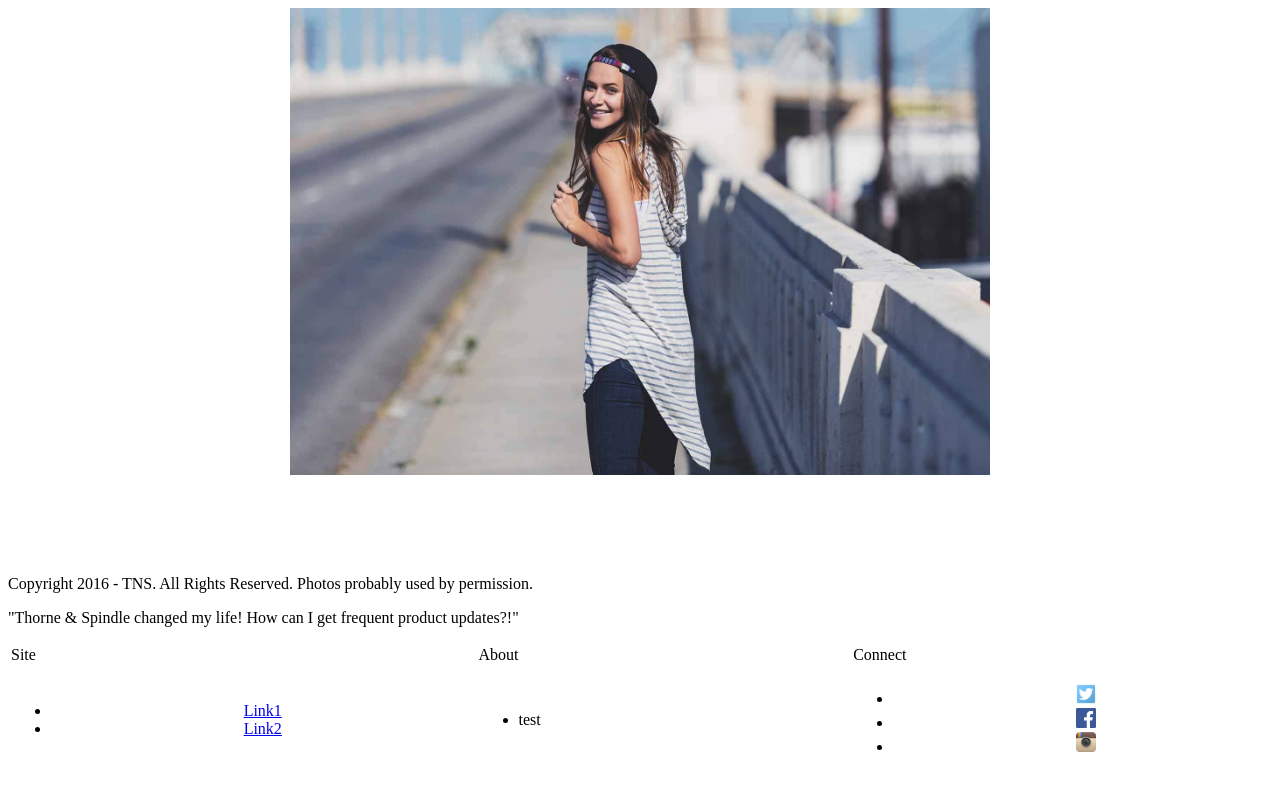
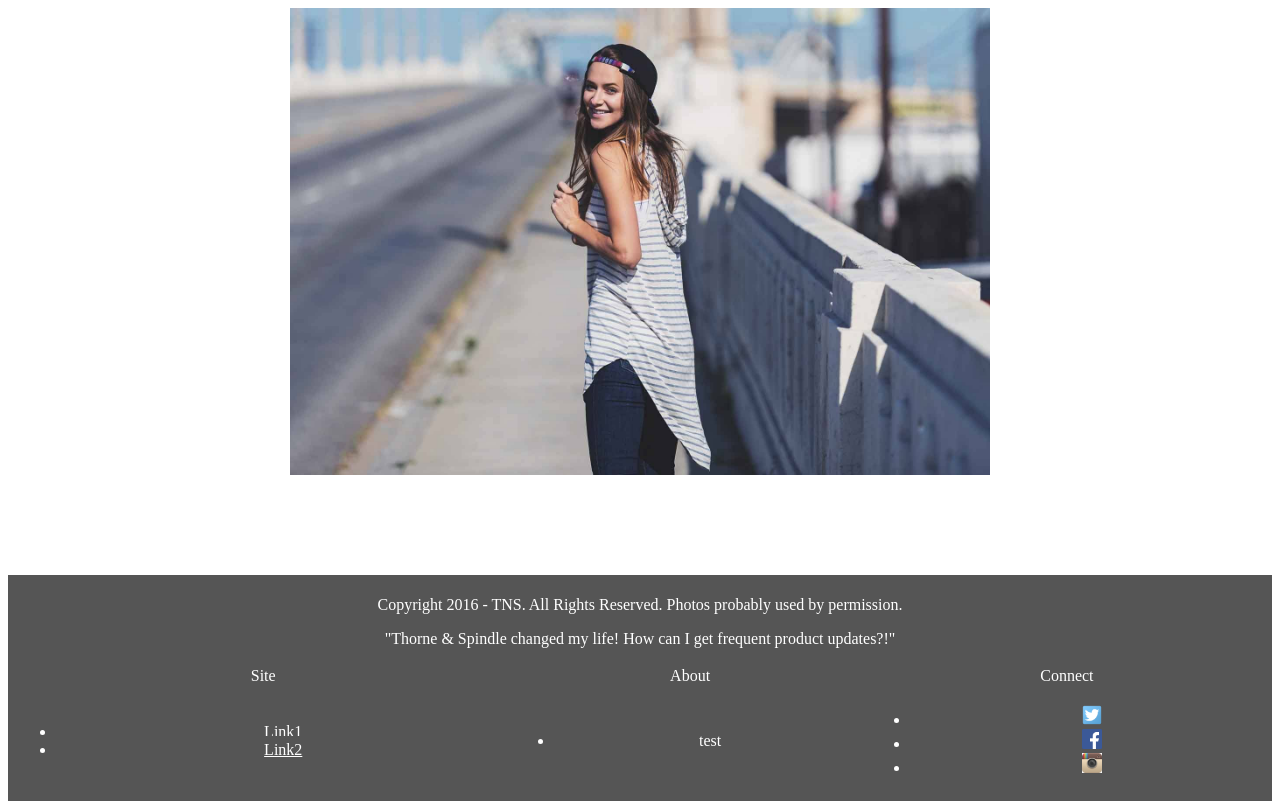
Before and after one commit to john-ko/HTML5Application, a PHP site: page / in a window 1280 px wide. Before the commit the page ends 752 px from the top, so only its background shows below. Run offline with PHP 8.4, Linux system fonts and the light colour scheme.

Commit message:
style.css fix

```diff
--- a/public_html/assets/css/style.css
+++ b/public_html/assets/css/style.css
@@ -5,6 +5,17 @@ img.splash {
 	height: auto;
 }
 
+.footer {
+     background-color:#555555;
+     color:white;
+     clear:both;
+     text-align:center;
+     padding:5px;
+}
+
+a.footer {
+	color: white;
+}
 
 
 /*****
```
